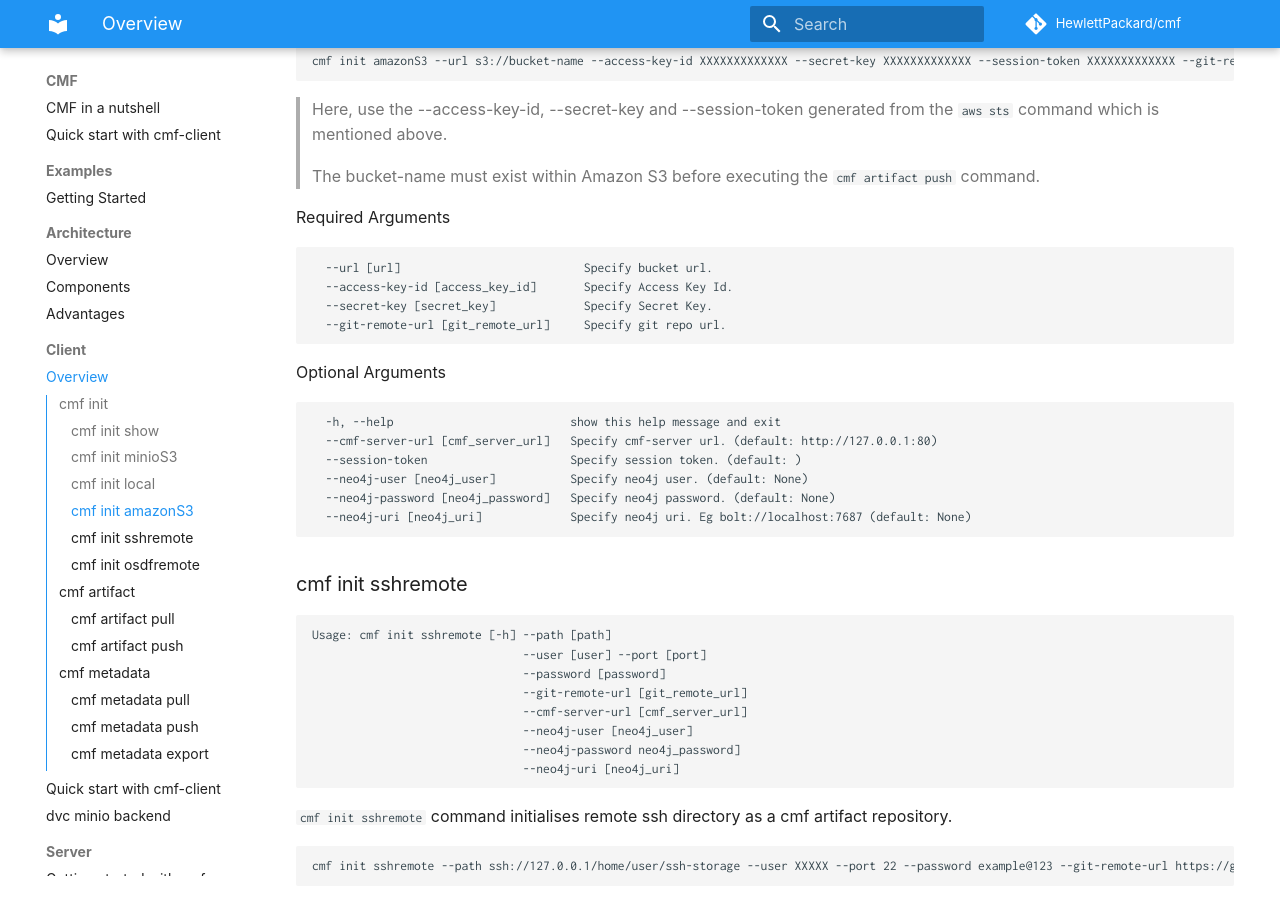
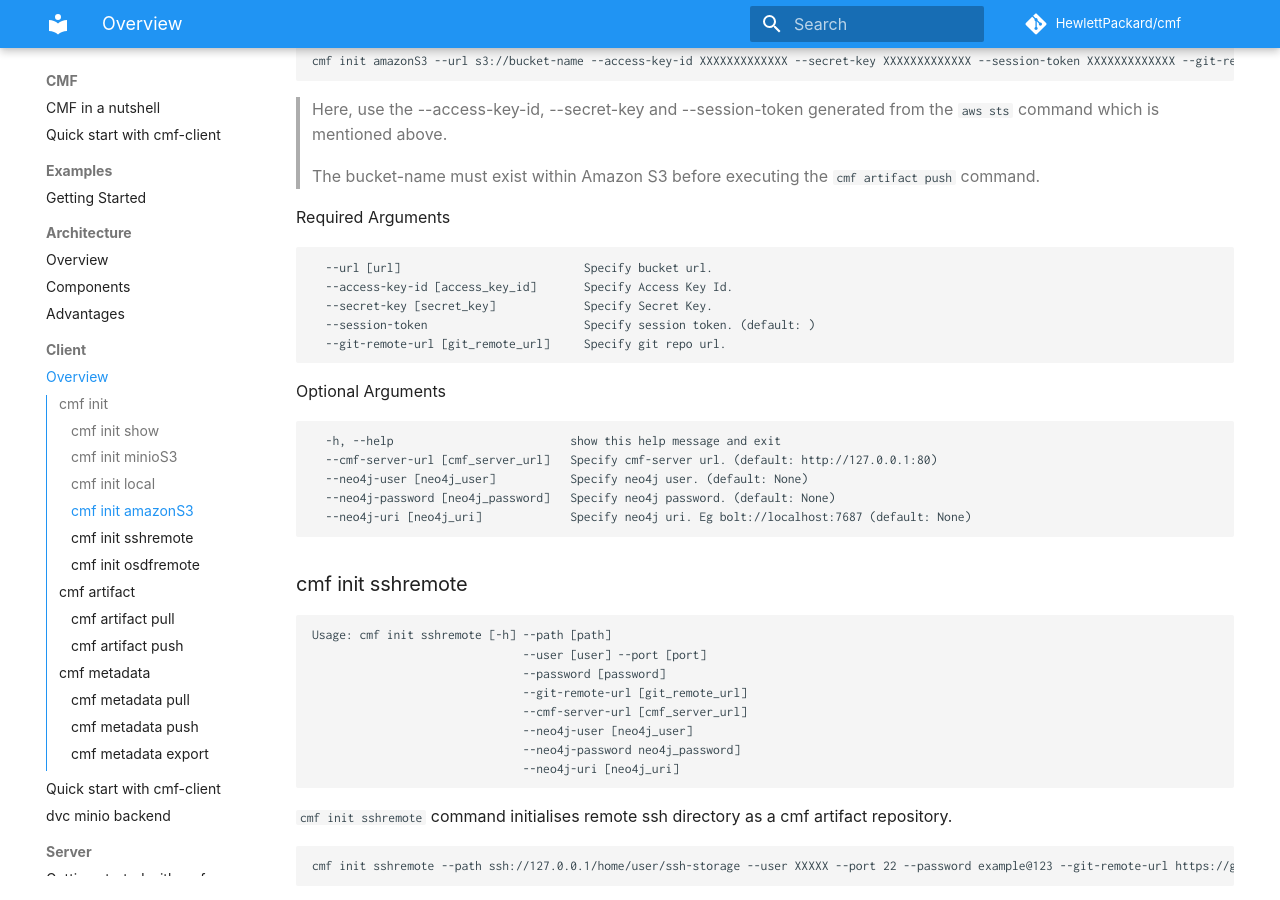
Before and after one commit to HewlettPackard/cmf, an MkDocs documentation site: the page built from docs/cmf_client/cmf_client.md, in a window 1280 px wide and 900 px high, scrolled down 3036 px. Built offline with MkDocs 1.6.1 and Material for MkDocs 9.7.7, drawn with Linux system fonts in a browser that asks for light colours; some web fonts are replaced; comment, search, counter and statistics services are not loaded; part of the change alters nothing that is shown; some of the changed text lies outside the part shown.

````diff
--- a/docs/cmf_client/cmf_client.md
+++ b/docs/cmf_client/cmf_client.md
@@ -135,13 +135,13 @@ Required Arguments
   --url [url]                           Specify bucket url.
   --access-key-id [access_key_id]       Specify Access Key Id.
   --secret-key [secret_key]             Specify Secret Key.
+  --session-token                       Specify session token. (default: )
   --git-remote-url [git_remote_url]     Specify git repo url.
 ```
 Optional Arguments
 ```
   -h, --help                          show this help message and exit
   --cmf-server-url [cmf_server_url]   Specify cmf-server url. (default: http://127.0.0.1:80)
-  --session-token                     Specify session token. (default: )
   --neo4j-user [neo4j_user]           Specify neo4j user. (default: None)
   --neo4j-password [neo4j_password]   Specify neo4j password. (default: None)
   --neo4j-uri [neo4j_uri]             Specify neo4j uri. Eg bolt://localhost:7687 (default: None)
@@ -171,7 +171,7 @@ Required Arguments
 ```
 Optional Arguments
 ```
-  -h, --help  show this help message and exit
+  -h, --help                          show this help message and exit
   --cmf-server-url [cmf_server_url]   Specify cmf-server url. (default: http://127.0.0.1:80)
   --neo4j-user [neo4j_user]           Specify neo4j user. (default: None)
   --neo4j-password [neo4j_password]   Specify neo4j password. (default: None)
@@ -221,7 +221,7 @@ Usage: cmf artifact pull [-h] -p [pipeline_name] -f [file_name] -a [artifact_nam
 ```
 `cmf artifact pull` command pull artifacts from the user configured repository to the user's local machine.
 ```
-cmf artifact pull -p 'pipeline-name'
+cmf artifact pull -p 'pipeline-name' -f '/path/to/mlmd-file-name' -a 'artifact-name'
 ```
 Required Arguments
 ```
@@ -239,7 +239,7 @@ Usage: cmf artifact push [-h] -p [pipeline_name] -f [file_name]
 ```
 `cmf artifact push` command push artifacts from the user's local machine to the user configured artifact repository.
 ```
-cmf artifact push -p 'pipeline_name'
+cmf artifact push -p 'pipeline_name' -f '/path/to/mlmd-file-name'
 ```
 Required Arguments
 ```
@@ -261,7 +261,7 @@ Usage: cmf metadata pull [-h] -p [pipeline_name] -f [file_name]  -e [exec_id]
 ```
 `cmf metadata pull` command pulls the metadata file from the cmf-server to the user's local machine.
 ```
-cmf metadata pull -p 'pipeline-name' -f '/path/to/mlmd-file-name'
+cmf metadata pull -p 'pipeline-name' -f '/path/to/mlmd-file-name' -e 'execution_id'
 ```
 Required Arguments
 ```
@@ -279,7 +279,7 @@ Usage: cmf metadata push [-h] -p [pipeline_name] -f [file_name] -e [exec_id] -t
 ```
 `cmf metadata push` command pushes the metadata file from the local machine to the cmf-server.
 ```
-cmf metadata push -p 'pipeline-name' -f '/path/to/mlmd-file-name' -t '/path/to/tensorboard-log'
+cmf metadata push -p 'pipeline-name' -f '/path/to/mlmd-file-name' -e 'execution_id' -t '/path/to/tensorboard-log'
 ```
 Required Arguments
 ```
````
